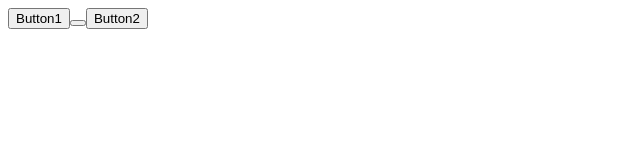
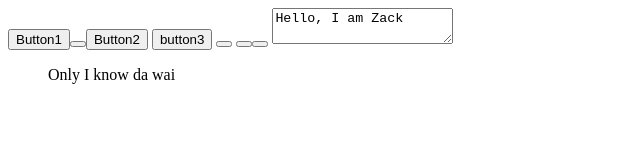
Before and after one commit to Z4ckStudios/Code-Cat, a plain HTML site: page index.html in a window 1280 px wide. Shown: the whole page, without its empty margins (0-640 px from the left). Drawn offline with Linux system fonts and the light colour scheme.

Commit message:
Extra buttons update

```diff
--- a/index.html
+++ b/index.html
@@ -1,7 +1,12 @@
 <html>
-  <head></head>
+  <head>
   <body>
     <button>Button1<button>
       <button>Button2</button>
+    </head><button>button3</button>
+    <button type="reset"></button>
+    <button><button type="button"></button></button>
+    <textarea>Hello, I am Zack</textarea>
+    <area><blockquote>Only I know da wai</blockquote>
   </body>
 </html>
```
